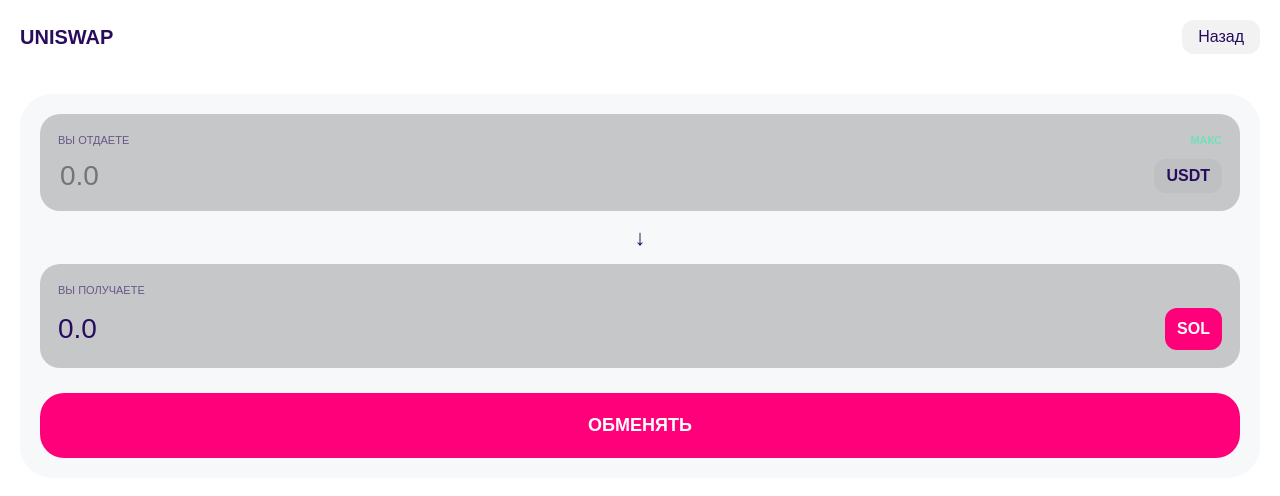
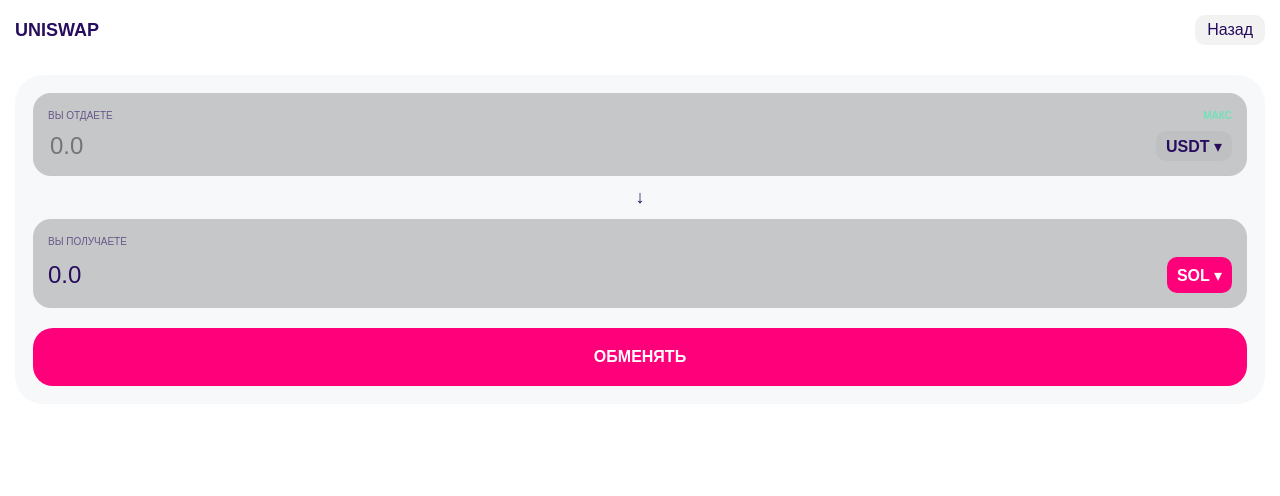
Before and after one commit to katyakuznezc-cmd/treidgame, a React (Vite) app: page / in a window 1280 px wide. Both pictures are taken after a click on the button "UNISWAP". Shown: the top 496 px of the page. Built offline with nearby package versions, Linux system fonts and the light colour scheme.

Commit message:
Update App.jsx

```diff
--- a/src/App.jsx
+++ b/src/App.jsx
@@ -2,15 +2,24 @@
 
 import React, { useState, useEffect } from 'react';
 
+// Расширенный список активов
 const ASSETS = {
   USDT: { symbol: 'USDT', name: 'Tether', price: 1, icon: 'https://cryptologos.cc/logos/tether-usdt-logo.png' },
   SOL: { symbol: 'SOL', name: 'Solana', price: 145.50, icon: 'https://cryptologos.cc/logos/solana-sol-logo.png' },
   ETH: { symbol: 'ETH', name: 'Ethereum', price: 2600.00, icon: 'https://cryptologos.cc/logos/ethereum-eth-logo.png' },
-  BNB: { symbol: 'BNB', name: 'BNB', price: 605.20, icon: 'https://cryptologos.cc/logos/bnb-bnb-logo.png' }
+  BNB: { symbol: 'BNB', name: 'BNB', price: 605.20, icon: 'https://cryptologos.cc/logos/bnb-bnb-logo.png' },
+  DOGE: { symbol: 'DOGE', name: 'Dogecoin', price: 0.16, icon: 'https://cryptologos.cc/logos/dogecoin-doge-logo.png' },
+  XRP: { symbol: 'XRP', name: 'XRP', price: 0.62, icon: 'https://cryptologos.cc/logos/xrp-xrp-logo.png' },
+  ADA: { symbol: 'ADA', name: 'Cardano', price: 0.45, icon: 'https://cryptologos.cc/logos/cardano-ada-logo.png' },
+  AVAX: { symbol: 'AVAX', name: 'Avalanche', price: 35.80, icon: 'https://cryptologos.cc/logos/avalanche-avax-logo.png' },
+  MATIC: { symbol: 'MATIC', name: 'Polygon', price: 0.72, icon: 'https://cryptologos.cc/logos/polygon-matic-logo.png' },
+  DOT: { symbol: 'DOT', name: 'Polkadot', price: 7.10, icon: 'https://cryptologos.cc/logos/polkadot-new-dot-logo.png' },
+  TRX: { symbol: 'TRX', name: 'TRON', price: 0.12, icon: 'https://cryptologos.cc/logos/tron-trx-logo.png' }
 };
+
 const DEXES = ['UNISWAP', 'RAYDIUM', 'PANCAKE', '1INCH'];
 
-export default function ArbitrageFixedApp() {
+export default function MultiTokenArbApp() {
   const [balanceUSDT, setBalanceUSDT] = useState(() => Number(localStorage.getItem('arb_balance')) || 1000.00);
   const [wallet, setWallet] = useState(() => JSON.parse(localStorage.getItem('arb_wallet')) || {});
   const [activeDex, setActiveDex] = useState(null);
@@ -28,12 +37,13 @@ export default function ArbitrageFixedApp() {
     localStorage.setItem('arb_wallet', JSON.stringify(wallet));
   }, [balanceUSDT, wallet]);
 
+  // Генератор сигналов из расширенного списка (исключая USDT)
   useEffect(() => {
     if (!signal) {
-      const tokens = [ASSETS.SOL, ASSETS.ETH, ASSETS.BNB];
-      const coin = tokens[Math.floor(Math.random() * tokens.length)];
+      const availableTokens = Object.values(ASSETS).filter(t => t.symbol !== 'USDT');
+      const coin = availableTokens[Math.floor(Math.random() * availableTokens.length)];
       const shuffled = [...DEXES].sort(() => 0.5 - Math.random());
-      const profit = (Math.random() * 1.8 + 1.2).toFixed(2);
+      const profit = (Math.random() * 2 + 1.2).toFixed(2);
       setSignal({ coin, buyAt: shuffled[0], sellAt: shuffled[1], profit: parseFloat(profit) });
     }
   }, [signal]);
@@ -78,32 +88,36 @@ export default function ArbitrageFixedApp() {
     }, 6000);
   };
 
-  // Цвета текста в зависимости от биржи
-  const getThemeColors = () => {
-    if (activeDex === 'UNISWAP' || activeDex === 'PANCAKE') return { bg: activeDex === 'PANCAKE' ? '#f6f6f9' : '#fff', text: '#280d5f', inputBg: activeDex === 'PANCAKE' ? '#eeeaf4' : '#f7f8fa' };
-    if (activeDex === 'RAYDIUM') return { bg: '#0c0d21', text: '#fff', inputBg: '#14162e' };
-    return { bg: '#060814', text: '#fff', inputBg: '#131823' };
-  };
-
-  const theme = getThemeColors();
+  const theme = activeDex === 'UNISWAP' || activeDex === 'PANCAKE'
+    ? { bg: activeDex === 'PANCAKE' ? '#f6f6f9' : '#fff', text: '#280d5f', inputBg: activeDex === 'PANCAKE' ? '#eeeaf4' : '#f7f8fa' }
+    : { bg: activeDex === 'RAYDIUM' ? '#0c0d21' : '#060814', text: '#fff', inputBg: activeDex === 'RAYDIUM' ? '#14162e' : '#131823' };
 
   return (
     <div style={{ width: '100vw', height: '100dvh', background: '#000', color: '#fff', fontFamily: 'sans-serif', overflow: 'hidden' }}>
 
+      {/* Список токенов с прокруткой */}
       {showTokenList && (
-        <div style={{ position: 'fixed', inset: 0, background: '#000', zIndex: 10000, padding: 25 }}>
-          <div style={{ display: 'flex', justifyContent: 'space-between', alignItems: 'center', marginBottom: 30 }}>
-            <h2 style={{ fontSize: 24, margin: 0 }}>Выберите токен</h2>
-            <button onClick={() => setShowTokenList(false)} style={{ background: 'none', border: 'none', color: '#fff', fontSize: 40 }}>&times;</button>
+        <div style={{ position: 'fixed', inset: 0, background: '#000', zIndex: 10000, padding: 25, display: 'flex', flexDirection: 'column' }}>
+          <div style={{ display: 'flex', justifyContent: 'space-between', alignItems: 'center', marginBottom: 20 }}>
+            <h2 style={{ fontSize: 22, margin: 0 }}>Выберите актив</h2>
+            <button onClick={() => setShowTokenList(false)} style={{ background: 'none', border: 'none', color: '#fff', fontSize: 35 }}>&times;</button>
           </div>
-          {Object.values(ASSETS).map(t => (
-            <div key={t.symbol} onClick={() => { if (selectingFor === 'pay') setPayToken(t); else setReceiveToken(t); setShowTokenList(false); }}
-                 style={{ display: 'flex', alignItems: 'center', gap: 20, padding: '20px 0', borderBottom: '1px solid #111' }}>
-              <img src={t.icon} width="35" />
-              <div style={{ flex: 1, fontSize: 18 }}><b>{t.symbol}</b></div>
-              <div style={{ color: '#39f2af' }}>{t.symbol === 'USDT' ? balanceUSDT.toFixed(2) : (wallet[t.symbol] || 0).toFixed(4)}</div>
-            </div>
-          ))}
+          <div style={{ overflowY: 'auto', flex: 1, paddingRight: 5 }}>
+            {Object.values(ASSETS).map(t => (
+              <div key={t.symbol} onClick={() => { if (selectingFor === 'pay') setPayToken(t); else setReceiveToken(t); setShowTokenList(false); }}
+                   style={{ display: 'flex', alignItems: 'center', gap: 15, padding: '18px 0', borderBottom: '1px solid #111' }}>
+                <img src={t.icon} width="32" height="32" />
+                <div style={{ flex: 1 }}>
+                  <div style={{ fontWeight: 'bold' }}>{t.symbol}</div>
+                  <div style={{ fontSize: 11, opacity: 0.5 }}>{t.name}</div>
+                </div>
+                <div style={{ color: '#39f2af', textAlign: 'right' }}>
+                  <div style={{ fontSize: 14 }}>{t.symbol === 'USDT' ? balanceUSDT.toFixed(2) : (wallet[t.symbol] || 0).toFixed(4)}</div>
+                  <div style={{ fontSize: 10, opacity: 0.5 }}>${t.price}</div>
+                </div>
+              </div>
+            ))}
+          </div>
         </div>
       )}
 
@@ -113,78 +127,61 @@ export default function ArbitrageFixedApp() {
         </div>
       )}
 
-      {/* ГЛАВНЫЙ ЭКРАН */}
       {!activeDex ? (
         <div style={{ display: 'flex', flexDirection: 'column', height: '100%', padding: 20, boxSizing: 'border-box' }}>
-          <div style={{ textAlign: 'center', margin: '40px 0' }}>
-            <h1 style={{ fontSize: 48, fontWeight: 900, margin: 0 }}>${balanceUSDT.toLocaleString(undefined, {maximumFractionDigits: 2})}</h1>
-            <div style={{ opacity: 0.4, fontSize: 12, letterSpacing: 2, marginTop: 5 }}>ДОСТУПНЫЙ БАЛАНС</div>
+          <div style={{ textAlign: 'center', margin: '35px 0' }}>
+            <h1 style={{ fontSize: 44, fontWeight: 900, margin: 0 }}>${balanceUSDT.toLocaleString(undefined, {maximumFractionDigits: 2})}</h1>
+            <div style={{ opacity: 0.4, fontSize: 11, letterSpacing: 2, marginTop: 5 }}>ДОСТУПНЫЙ БАЛАНС</div>
           </div>
 
           {signal && (
-            <div style={{ background: 'linear-gradient(135deg, #121212, #1a1a1a)', padding: 20, borderRadius: 24, border: '1px solid #222', marginBottom: 25 }}>
-              <div style={{ color: '#39f2af', fontSize: 10, fontWeight: 900, marginBottom: 8 }}>НАЙДЕН НОВЫЙ СИГНАЛ</div>
-              <div style={{ fontSize: 17, marginBottom: 4 }}>1. Купи {signal.coin.symbol} на <span style={{ color: '#ff007a', fontWeight: 'bold' }}>{signal.buyAt}</span></div>
-              <div style={{ fontSize: 17 }}>2. Продай на <span style={{ color: '#39f2af', fontWeight: 'bold' }}>{signal.sellAt}</span> <span style={{ color: '#39f2af' }}>+{signal.profit}%</span></div>
+            <div style={{ background: 'linear-gradient(135deg, #121212, #1a1a1a)', padding: 18, borderRadius: 22, border: '1px solid #222', marginBottom: 20 }}>
+              <div style={{ color: '#39f2af', fontSize: 9, fontWeight: 900, marginBottom: 8 }}>СИГНАЛ ОБНАРУЖЕН</div>
+              <div style={{ fontSize: 16, marginBottom: 4 }}>Купить {signal.coin.symbol} на <span style={{ color: '#ff007a' }}>{signal.buyAt}</span></div>
+              <div style={{ fontSize: 16 }}>Продать на <span style={{ color: '#39f2af' }}>{signal.sellAt}</span> <span style={{ color: '#39f2af' }}>+{signal.profit}%</span></div>
             </div>
           )}
 
-          <div style={{ display: 'grid', gridTemplateColumns: '1fr 1fr', gap: 15, marginBottom: 'auto' }}>
+          <div style={{ display: 'grid', gridTemplateColumns: '1fr 1fr', gap: 12, marginBottom: 'auto' }}>
             {DEXES.map(id => (
-              <button key={id} onClick={() => setActiveDex(id)} style={{ background: '#111', border: '1px solid #222', padding: '25px 0', borderRadius: 20, color: '#fff', fontWeight: 'bold' }}>{id}</button>
+              <button key={id} onClick={() => setActiveDex(id)} style={{ background: '#111', border: '1px solid #222', padding: '22px 0', borderRadius: 18, color: '#fff', fontWeight: 'bold' }}>{id}</button>
             ))}
           </div>
 
-          <div style={{ background: 'linear-gradient(90deg, #111, #1a1a1a)', padding: '18px 20px', borderRadius: 24, border: '1px solid #222', display: 'flex', alignItems: 'center', justifyContent: 'space-between', marginBottom: 20 }}>
+          <div style={{ background: 'linear-gradient(90deg, #111, #1a1a1a)', padding: '15px 18px', borderRadius: 22, border: '1px solid #222', display: 'flex', alignItems: 'center', justifyContent: 'space-between', marginBottom: 15 }}>
             <div style={{ flex: 1, paddingRight: 10 }}>
-              <div style={{ fontSize: 14, fontWeight: 'bold', color: '#fff' }}>⚡️ Готовы к реальной прибыли?</div>
-              <div style={{ fontSize: 11, color: 'rgba(255,255,255,0.5)', marginTop: 2 }}>Свяжитесь с менеджером для реальной торговли</div>
+              <div style={{ fontSize: 13, fontWeight: 'bold' }}>⚡️ Хотите реальный профит?</div>
+              <div style={{ fontSize: 10, color: 'rgba(255,255,255,0.5)', marginTop: 2 }}>Напишите менеджеру для перехода на реальный счет</div>
             </div>
-            <a href="https://t.me/vladstelin78" style={{ background: '#39f2af', color: '#000', textDecoration: 'none', padding: '12px 18px', borderRadius: 14, fontSize: 12, fontWeight: '900' }}>НАЧАТЬ</a>
+            <a href="https://t.me/vladstelin78" style={{ background: '#39f2af', color: '#000', textDecoration: 'none', padding: '10px 15px', borderRadius: 12, fontSize: 11, fontWeight: '900' }}>НАЧАТЬ</a>
           </div>
         </div>
       ) : (
-        /* ТЕРМИНАЛЫ */
-        <div style={{ height: '100%', background: theme.bg, color: theme.text, animation: 'slideIn 0.3s ease-out' }}>
-          <div style={{ padding: 20, display: 'flex', justifyContent: 'space-between', alignItems: 'center' }}>
-            <b style={{ fontSize: 20 }}>{activeDex}</b>
-            <button onClick={() => setActiveDex(null)} style={{ background: 'rgba(128,128,128,0.1)', border: 'none', padding: '8px 16px', borderRadius: 12, color: 'inherit' }}>Назад</button>
+        /* ТЕРМИНАЛ БИРЖИ */
+        <div style={{ height: '100%', background: theme.bg, color: theme.text, animation: 'slideIn 0.3s' }}>
+          <div style={{ padding: 15, display: 'flex', justifyContent: 'space-between', alignItems: 'center' }}>
+            <b style={{ fontSize: 18 }}>{activeDex}</b>
+            <button onClick={() => setActiveDex(null)} style={{ background: 'rgba(128,128,128,0.1)', border: 'none', padding: '6px 12px', borderRadius: 10, color: 'inherit' }}>Назад</button>
           </div>
 
-          <div style={{ padding: 20 }}>
-            <div style={{ background: activeDex === 'PANCAKE' ? '#fff' : theme.inputBg, padding: 20, borderRadius: 32, boxShadow: activeDex === 'PANCAKE' ? '0 4px 0 #e9eaeb' : 'none', border: activeDex === '1INCH' ? '1px solid #21273a' : 'none' }}>
-
-                {/* ПОЛЕ ВВОДА */}
-                <div style={{ background: activeDex === 'PANCAKE' ? '#eeeaf4' : 'rgba(0,0,0,0.2)', padding: 18, borderRadius: 20 }}>
-                    <div style={{ display: 'flex', justifyContent: 'space-between', fontSize: 11, opacity: 0.6, color: theme.text }}>
-                      <span>ВЫ ОТДАЕТЕ</span>
-                      <span onClick={handleMax} style={{ color: activeDex === 'PANCAKE' ? '#1fc7d4' : '#39f2af', fontWeight: 'bold' }}>МАКС</span>
-                    </div>
-                    <div style={{ display: 'flex', justifyContent: 'space-between', marginTop: 10 }}>
-                        <input type="number" value={amount} onChange={e => setAmount(e.target.value)} placeholder="0.0"
-                               style={{ background: 'none', border: 'none', fontSize: 28, color: theme.text, outline: 'none', width: '60%' }} />
-                        <button onClick={() => {setShowTokenList(true); setSelectingFor('pay')}}
-                                style={{ background: 'rgba(128,128,128,0.1)', border: 'none', padding: '5px 12px', borderRadius: 12, color: theme.text, fontWeight: 'bold' }}>{payToken.symbol}</button>
+          <div style={{ padding: 15 }}>
+            <div style={{ background: activeDex === 'PANCAKE' ? '#fff' : theme.inputBg, padding: 18, borderRadius: 28, boxShadow: activeDex === 'PANCAKE' ? '0 4px 0 #e9eaeb' : 'none' }}>
+                <div style={{ background: activeDex === 'PANCAKE' ? '#eeeaf4' : 'rgba(0,0,0,0.2)', padding: 15, borderRadius: 18 }}>
+                    <div style={{ display: 'flex', justifyContent: 'space-between', fontSize: 10, opacity: 0.6 }}><span>ВЫ ОТДАЕТЕ</span><span onClick={handleMax} style={{ color: activeDex === 'PANCAKE' ? '#1fc7d4' : '#39f2af', fontWeight: 'bold' }}>МАКС</span></div>
+                    <div style={{ display: 'flex', justifyContent: 'space-between', marginTop: 8 }}>
+                        <input type="number" value={amount} onChange={e => setAmount(e.target.value)} placeholder="0.0" style={{ background: 'none', border: 'none', fontSize: 24, color: theme.text, outline: 'none', width: '60%' }} />
+                        <button onClick={() => {setShowTokenList(true); setSelectingFor('pay')}} style={{ background: 'rgba(128,128,128,0.1)', border: 'none', padding: '4px 10px', borderRadius: 10, color: theme.text, fontWeight: 'bold' }}>{payToken.symbol} ▾</button>
                     </div>
                 </div>
-
-                <div style={{ textAlign: 'center', margin: '10px 0', fontSize: 22 }}>↓</div>
-
-                {/* ПОЛЕ ВЫВОДА */}
-                <div style={{ background: activeDex === 'PANCAKE' ? '#eeeaf4' : 'rgba(0,0,0,0.2)', padding: 18, borderRadius: 20, marginBottom: 25 }}>
-                    <div style={{ fontSize: 11, opacity: 0.6, color: theme.text }}>ВЫ ПОЛУЧАЕТЕ</div>
-                    <div style={{ display: 'flex', justifyContent: 'space-between', marginTop: 10 }}>
-                        <div style={{ fontSize: 28, color: theme.text }}>{amount ? (payToken.symbol === 'USDT' ? (amount/receiveToken.price).toFixed(4) : (amount*payToken.price).toFixed(2)) : '0.0'}</div>
-                        <button onClick={() => {setShowTokenList(true); setSelectingFor('receive')}}
-                                style={{ background: activeDex === 'UNISWAP' ? '#ff007a' : (activeDex === 'PANCAKE' ? '#1fc7d4' : '#39f2af'), border: 'none', padding: '5px 12px', borderRadius: 12, color: activeDex === 'UNISWAP' ? '#fff' : '#000', fontWeight: 'bold' }}>{receiveToken.symbol}</button>
+                <div style={{ textAlign: 'center', margin: '8px 0', fontSize: 18 }}>↓</div>
+                <div style={{ background: activeDex === 'PANCAKE' ? '#eeeaf4' : 'rgba(0,0,0,0.2)', padding: 15, borderRadius: 18, marginBottom: 20 }}>
+                    <div style={{ fontSize: 10, opacity: 0.6 }}>ВЫ ПОЛУЧАЕТЕ</div>
+                    <div style={{ display: 'flex', justifyContent: 'space-between', marginTop: 8 }}>
+                        <div style={{ fontSize: 24 }}>{amount ? (payToken.symbol === 'USDT' ? (amount/receiveToken.price).toFixed(4) : (amount*payToken.price).toFixed(2)) : '0.0'}</div>
+                        <button onClick={() => {setShowTokenList(true); setSelectingFor('receive')}} style={{ background: activeDex === 'UNISWAP' ? '#ff007a' : (activeDex === 'PANCAKE' ? '#1fc7d4' : '#39f2af'), border: 'none', padding: '4px 10px', borderRadius: 10, color: activeDex === 'UNISWAP' ? '#fff' : '#000', fontWeight: 'bold' }}>{receiveToken.symbol} ▾</button>
                     </div>
                 </div>
-
-                <button onClick={handleSwap} style={{
-                  width: '100%', padding: 22, borderRadius: 24, border: 'none', fontSize: 18, fontWeight: 900,
-                  background: activeDex === 'UNISWAP' ? '#ff007a' : (activeDex === 'PANCAKE' ? '#1fc7d4' : (activeDex === 'RAYDIUM' ? '#39f2af' : '#2f8af5')),
-                  color: activeDex === 'UNISWAP' ? '#fff' : '#000'
-                }}>
+                <button onClick={handleSwap} style={{ width: '100%', padding: 20, borderRadius: 20, border: 'none', fontSize: 16, fontWeight: 900, background: activeDex === 'UNISWAP' ? '#ff007a' : (activeDex === 'PANCAKE' ? '#1fc7d4' : (activeDex === 'RAYDIUM' ? '#39f2af' : '#2f8af5')), color: activeDex === 'UNISWAP' ? '#fff' : '#000' }}>
                    {isProcessing ? 'СИНХРОНИЗАЦИЯ...' : (payToken.symbol === 'USDT' ? 'ОБМЕНЯТЬ' : 'ПРОДАТЬ')}
                 </button>
             </div>
@@ -193,17 +190,16 @@ export default function ArbitrageFixedApp() {
       )}
 
       {isProcessing && (
-        <div style={{ position: 'fixed', inset: 0, background: 'rgba(0,0,0,0.96)', zIndex: 10002, display: 'flex', flexDirection: 'column', alignItems: 'center', justifyContent: 'center' }}>
+        <div style={{ position: 'fixed', inset: 0, background: 'rgba(0,0,0,0.97)', zIndex: 10002, display: 'flex', flexDirection: 'column', alignItems: 'center', justifyContent: 'center' }}>
           <div className="loader"></div>
-          <h2 style={{ marginTop: 20, letterSpacing: 2 }}>ОБРАБОТКА...</h2>
-          <p style={{ opacity: 0.4, fontSize: 13 }}>Подтверждение транзакции в сети</p>
+          <h2 style={{ marginTop: 20, fontSize: 18 }}>ОБРАБОТКА...</h2>
         </div>
       )}
 
       <style>{`
         @keyframes slideIn { from { transform: translateX(100%); } to { transform: translateX(0); } }
         @keyframes slideDown { from { transform: translateY(-100%); } to { transform: translateY(0); } }
-        .loader { width: 50px; height: 50px; border: 4px solid #111; border-top-color: #39f2af; border-radius: 50%; animation: spin 0.8s linear infinite; }
+        .loader { width: 40px; height: 40px; border: 3px solid #111; border-top-color: #39f2af; border-radius: 50%; animation: spin 0.8s linear infinite; }
         @keyframes spin { to { transform: rotate(360deg); } }
       `}</style>
     </div>
```
